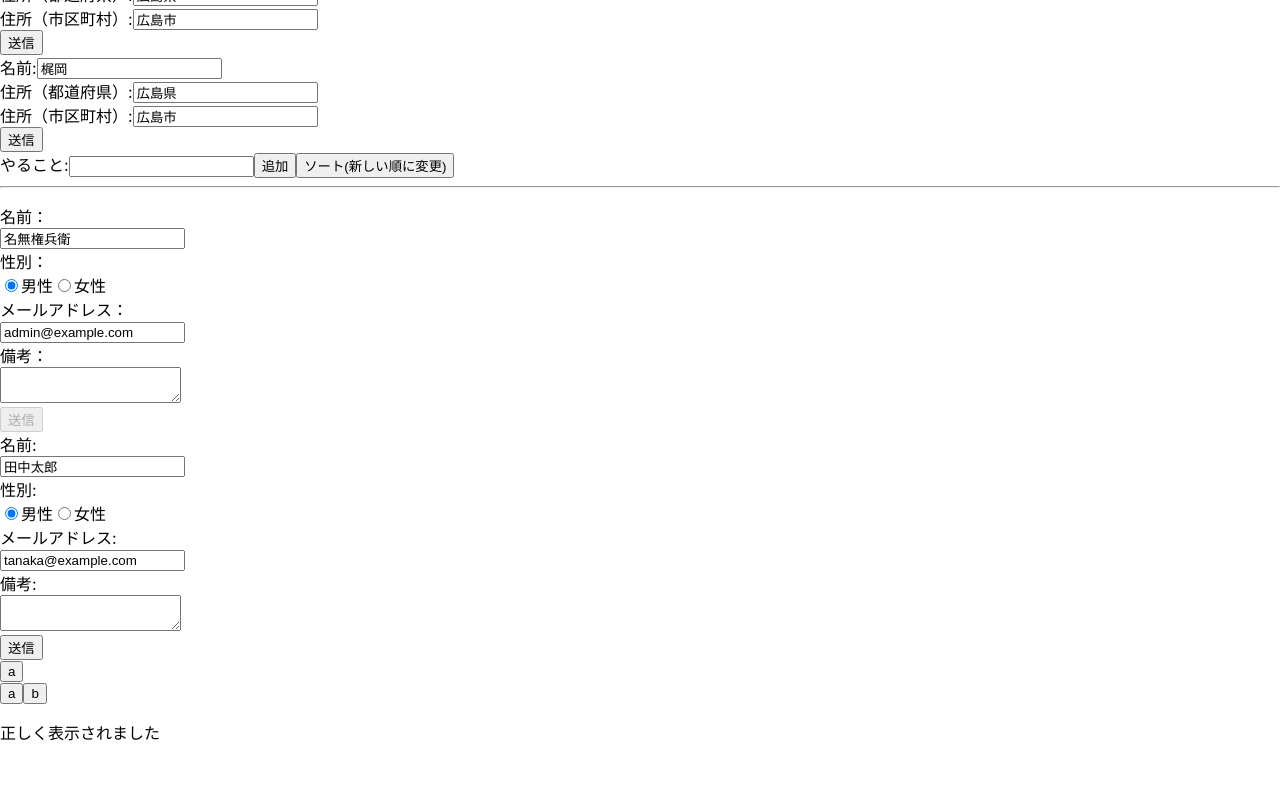
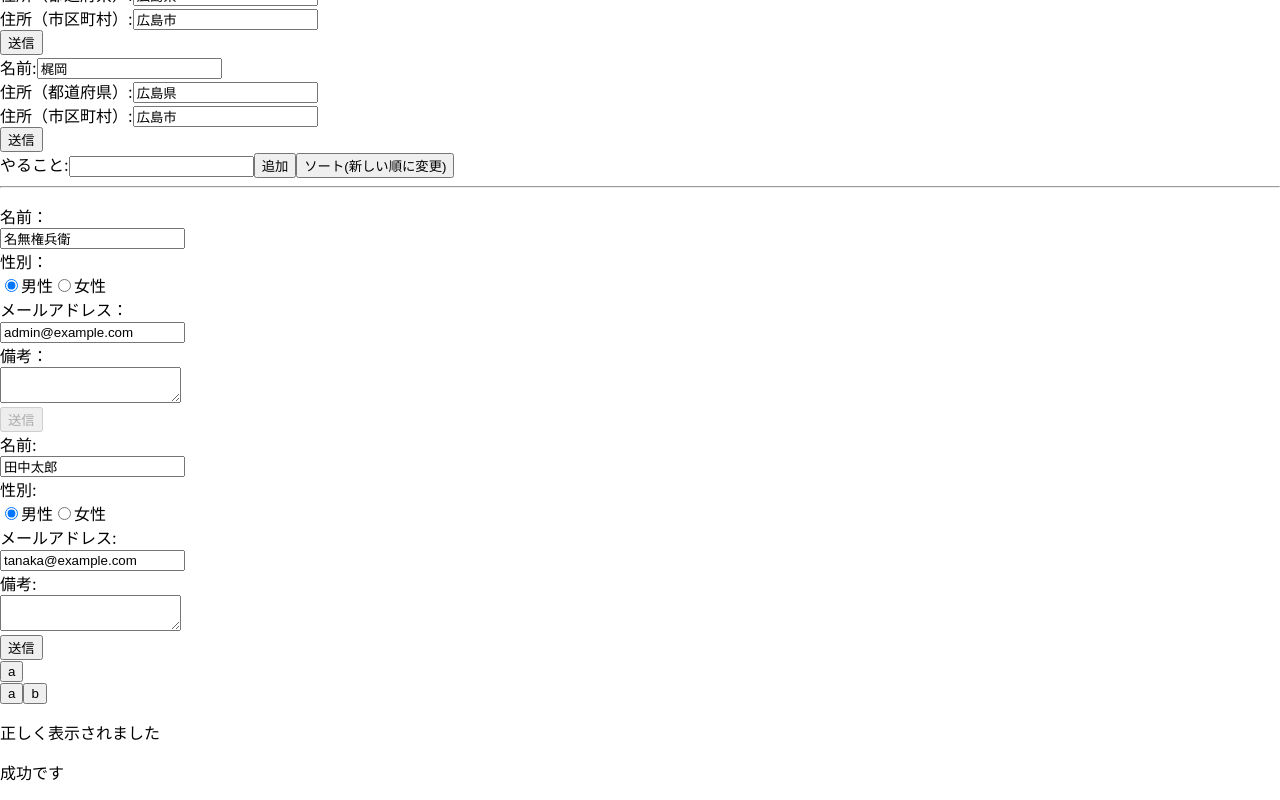
Before and after one commit to shunmakk/basic-react-pratice, a React (Create React App) app: page / in a window 1280 px wide. Shown: the part 884-1684 px from the top of the page. Before the commit the page ends 1644 px from the top, so only its background shows below. Built offline with nearby package versions, Linux system fonts and the light colour scheme.

Commit message:
組み込みコンポーネント

```diff
--- /dev/null
+++ b/src/Components/SuspenceResult.js
@@ -0,0 +1,13 @@
+//promiseの結果を表示する
+import React, { Suspense } from 'react'
+import ThorwResult from './ThorwResult';
+
+const SuspenceResult = () => {
+  return (
+   <Suspense fallback={<p>ローディング中です</p>}>
+       <ThorwResult/>
+   </Suspense>
+  )
+}
+
+export default SuspenceResult;
--- /dev/null
+++ b/src/Components/ThorwResult.js
@@ -0,0 +1,29 @@
+
+//promiseの結果を表示する
+import WrapPromise from "./WrapPromise";
+
+
+//promiseの状態を管理するオブジェクトを取得
+const info = getInfo();
+
+//promiseの状態に応じて結果を表示するコミット
+const ThorwResult = () => {
+  const result = info.get();
+  return <p>{result}</p>;
+};
+
+//非同期でデータを取得するための関数
+function getInfo(){
+    return WrapPromise(new Promise((resolve,rejiect) => {
+   //2000ms後に90%の確率で成功　失敗するメッセージを生成
+   setTimeout(() => {
+       if(Math.random() > 0.1){
+           resolve('成功です')
+       }else{
+           rejiect('エラーです')
+       }
+   })
+    }));
+}
+
+export default ThorwResult
--- /dev/null
+++ b/src/Components/WrapPromise.js
@@ -0,0 +1,41 @@
+//promiseの結果を表示する
+
+const WrapPromise = (promise) => {
+
+    //promiseの状態管理(pending fullfilled, rejiected)
+    let status = 'pending'
+
+    //promiseから受けとったデータ
+    let data;
+
+    //元のPromiseに後処理
+    let wrapper = promise.then(
+      //成功時はstatusをfulfilled(成功), dataに取得したデータを設定
+      result => {
+       status = 'fullfilled';
+       data = result;
+      },
+      //失敗時はstatusをrejiected,   dataにエラーオブジェクトを追加
+      e => {
+          status = 'rejiected';
+          data =  e;
+      }
+    );
+
+  return{
+      get(){
+          switch(status){
+           case 'fullfilled':
+               return data;    //成功時はデータを返す
+            case 'rejiected':
+                throw data;    //失敗時はデータをスロー
+            case 'pending':
+               throw wrapper   //完了前はpromiseをスロー
+            default:
+                break;
+          }
+      }
+  };
+}
+
+export default WrapPromise;
--- a/src/index.js
+++ b/src/index.js
@@ -20,6 +20,7 @@ import FormYup from './Components/FormYup';
 import LazyBasic from './Components/LazyBasic';
 import LazyMulti from './Components/LazyMulti';
 import SuspenceSimple from './Components/SuspenceSimple';
+import SuspenceResult from './Components/SuspenceResult';
 
 
 const root = ReactDOM.createRoot(document.getElementById('root'));
@@ -50,11 +51,7 @@ root.render(
       <br/>
       <LazyMulti/>
       <SuspenceSimple/>
-
-
-
-
-
+      <SuspenceResult/>
 
 
 
```
Also changed, not shown: src/Components/HeavyUI.js (added, +11 -0 lines), src/Components/ProfilerBasic.js (added, +25 -0 lines).
